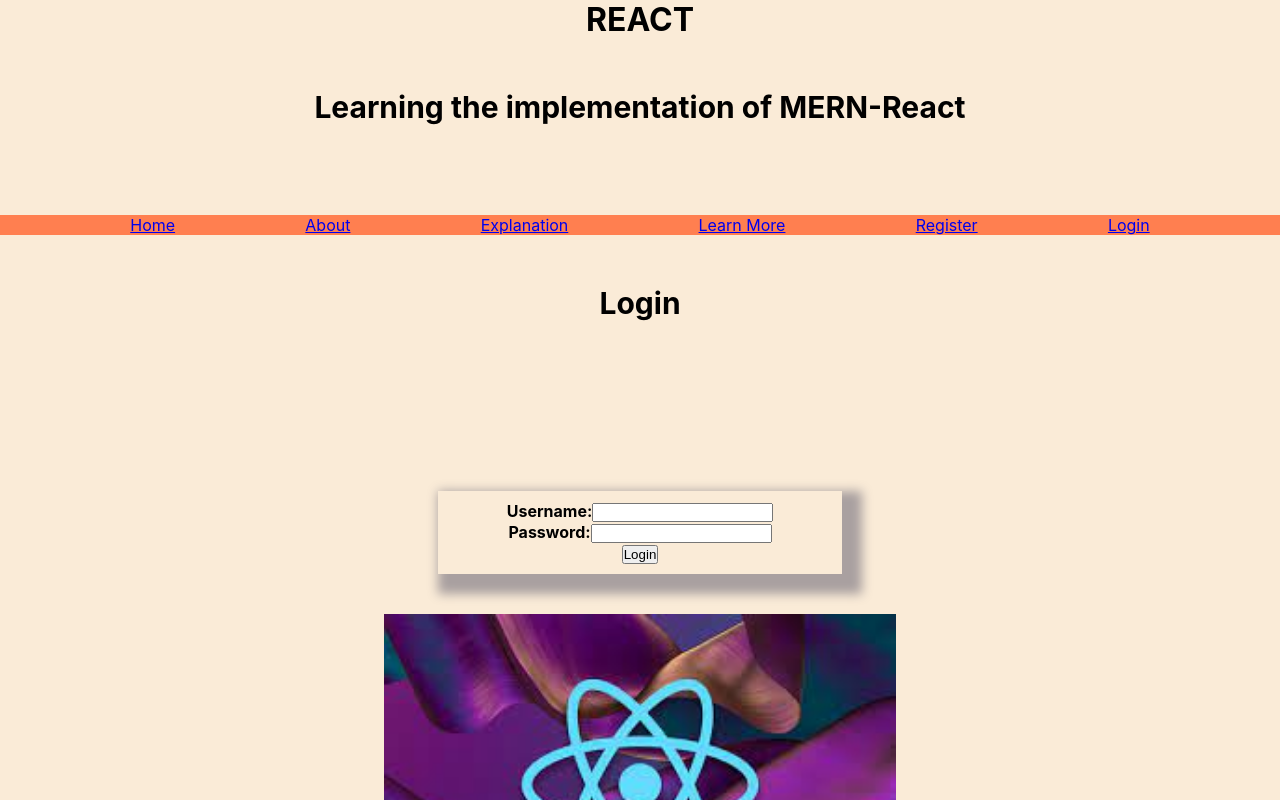
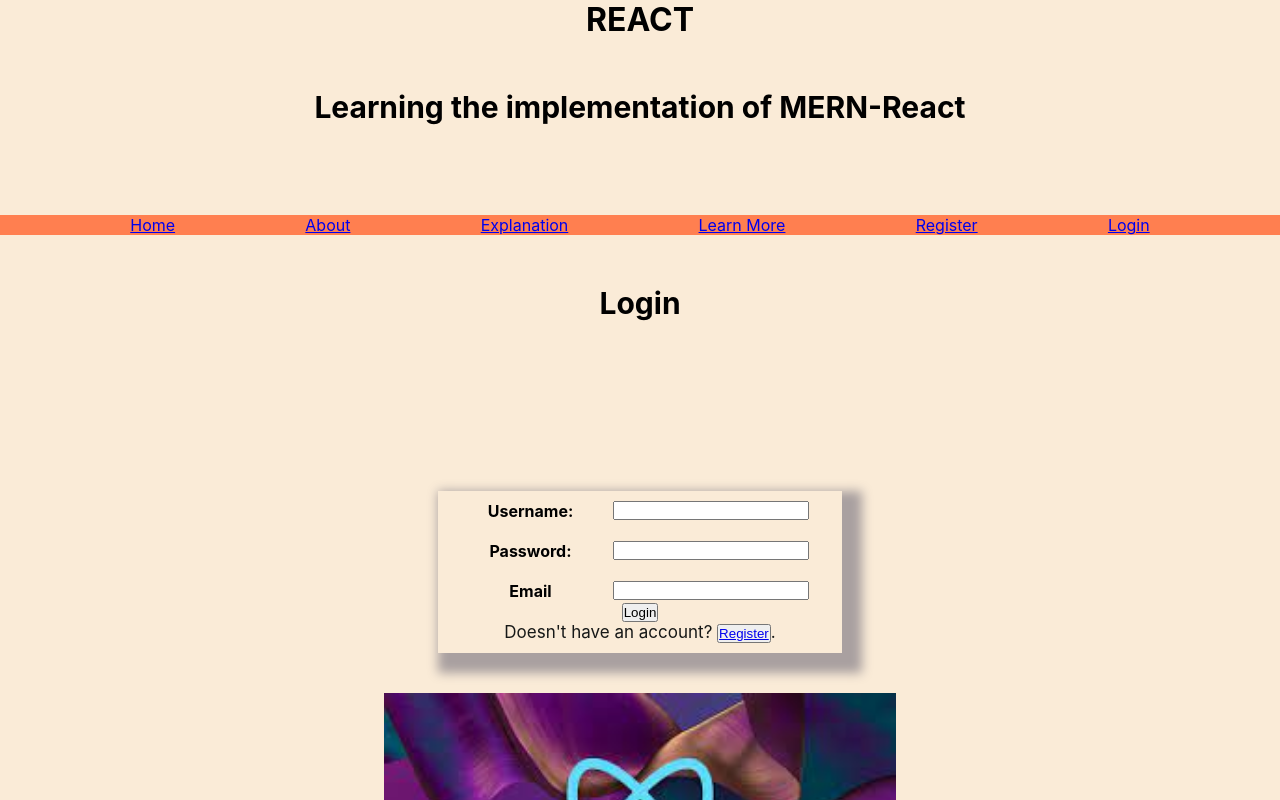
Before and after one commit to INDHUPRIYA-D-80/react_app, a React (Create React App) app: page /Login in a window 1280 px wide. Shown: the top 800 px of the page. Built offline with nearby package versions, Linux system fonts and the light colour scheme.

Commit message:
React-Login and Register page--commit

```diff
--- a/src/components/functionalComponents/Login.jsx
+++ b/src/components/functionalComponents/Login.jsx
@@ -1,11 +1,14 @@
 import React, { useState } from 'react';
+import { Link } from 'react-router-dom';
+import "../../css/login.css"
 
 const Login = () => {
     const [username, setUsername] = useState('');
     const [password, setPassword] = useState('');
+    const [email, setemail] = useState('');
     const [isLoggedIn, setLoggedIn] = useState(false);
 
-  const useLogin= () => {
+    const useLogin = () => {
 
         if (username && password) {
             setLoggedIn(true);
@@ -29,32 +32,49 @@ const Login = () => {
                             <b>
                                 Username:
                             </b>
-              <input
+                            <input class="input"
                                 type="text"
                                 value={username}
                                 onChange={(event) => setUsername(event.target.value)}
                             />
                         </label>
-            <br />
+                        <br /><br />
                         <label>
                             <b>
                                 Password:
                             </b>
-              <input
+                            <input class="input"
                                 type="password"
                                 value={password}
                                 onChange={(event) => setPassword(event.target.value)}
 
                             />
                         </label>
+                        <br></br>
+                        <br></br>
+                        <label>
+                            <b>
+                                Email
+                            </b>
+                            <input class="input"
+                                type="email"
+                                value={email}
+                                onChange={(event) => setemail(event.target.value)}
+
+                            />
+                        </label>
                         <br />
+                        <strong>
                         <button type="button" onClick={useLogin}>
                             Login
-            </button><br></br>
+                        </button><br></br></strong>
+                        <p>Doesn't have an account? <button><Link to="/register">Register</Link></button>.</p>
+
                 </form>
         </div>
-      )}
-    </div>
+    )
+}
+    </div >
   );
 };
 
--- a/src/components/functionalComponents/register.jsx
+++ b/src/components/functionalComponents/register.jsx
@@ -1,4 +1,5 @@
 import "../../css/login.css"
+import { Link } from "react-router-dom";
 const Register = () => {
 	return (
 		<div>
@@ -13,7 +14,7 @@ const Register = () => {
 						<p>Address:<input class="input" type="text" name="faddress" value="" required></input ></p><br></br>
 						<p>Mobile No:<input class="input" type="text" name="fmobno"></input ></p><br></br>
 						<button class="submit" type="submit"></button><br></br>
-						<p>Already have an account? <a href="signIn.jsx">Login</a>.</p>
+						<p>Already have an account?<li><Link to='/Login'>Login</Link></li></p>
 					</strong>
 				</form>
 			</body>
```
Lines whose indentation alone changed are shown as unchanged.
